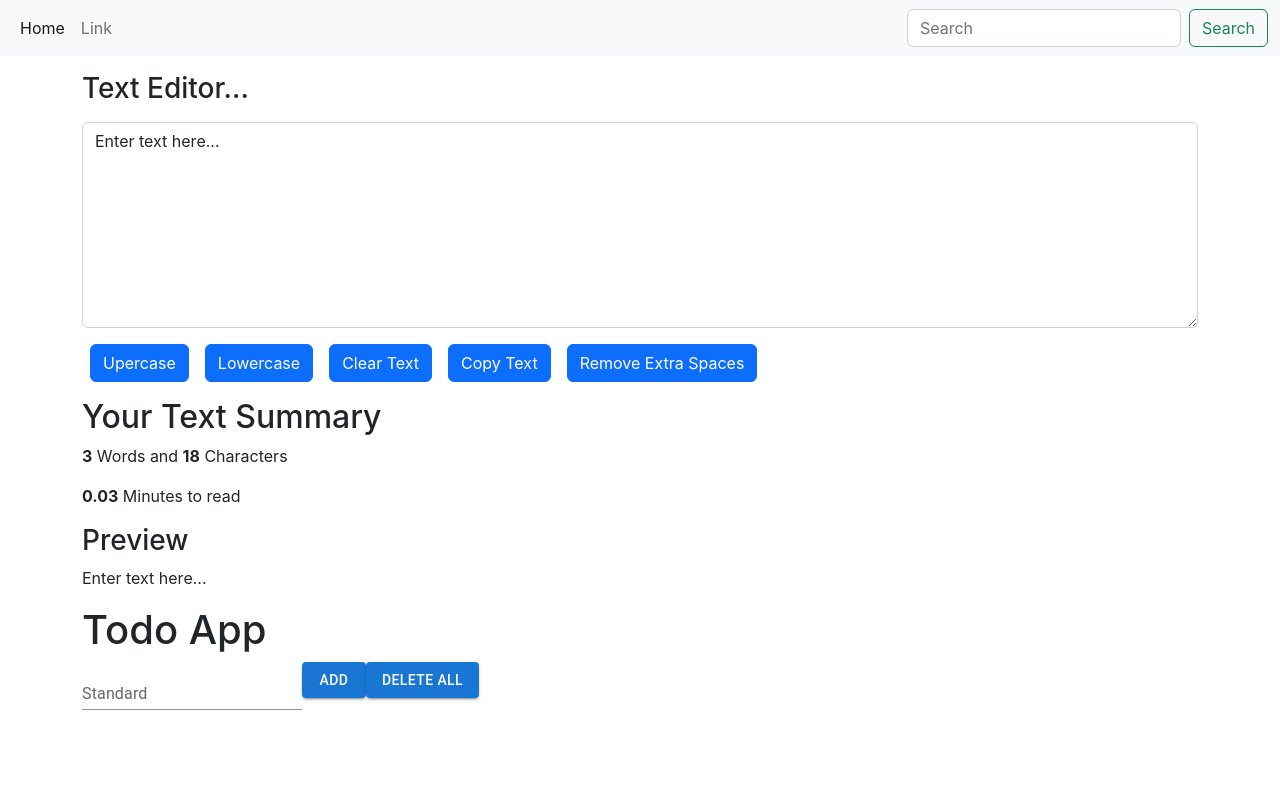
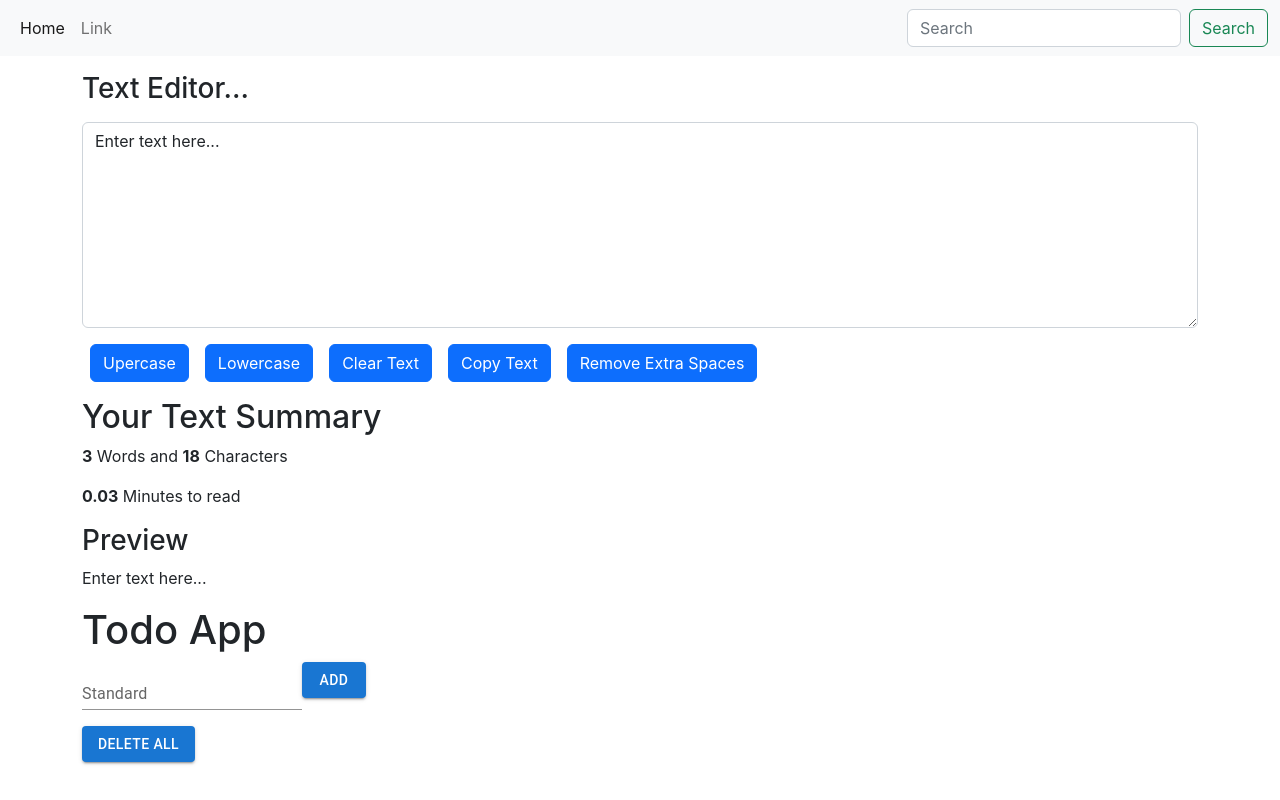
Before and after one commit to abdullahoffitial/Text-Editer-App, a React (Create React App) app: page / in a window 1280 px wide. Built offline with nearby package versions, Linux system fonts and the light colour scheme.

Commit message:
just miner update

```diff
--- a/src/Components/TodoApp.jsx
+++ b/src/Components/TodoApp.jsx
@@ -44,7 +44,7 @@ function TodoApp() {
         onChange={handleNewTodoChange}
       />
       <Button variant="contained" onClick={handleAddTodo}>Add</Button>
-      <Button variant="contained" onClick={handleDeleteAllTodo}>Delete All</Button>
+
       <ul>
         {todos.map((todo, index) => (
           <li key={index}>
@@ -54,6 +54,7 @@ function TodoApp() {
             </li>
         ))}
       </ul>
+      <Button variant="contained" onClick={handleDeleteAllTodo}>Delete All</Button>
     </div>
   );
 }
```
